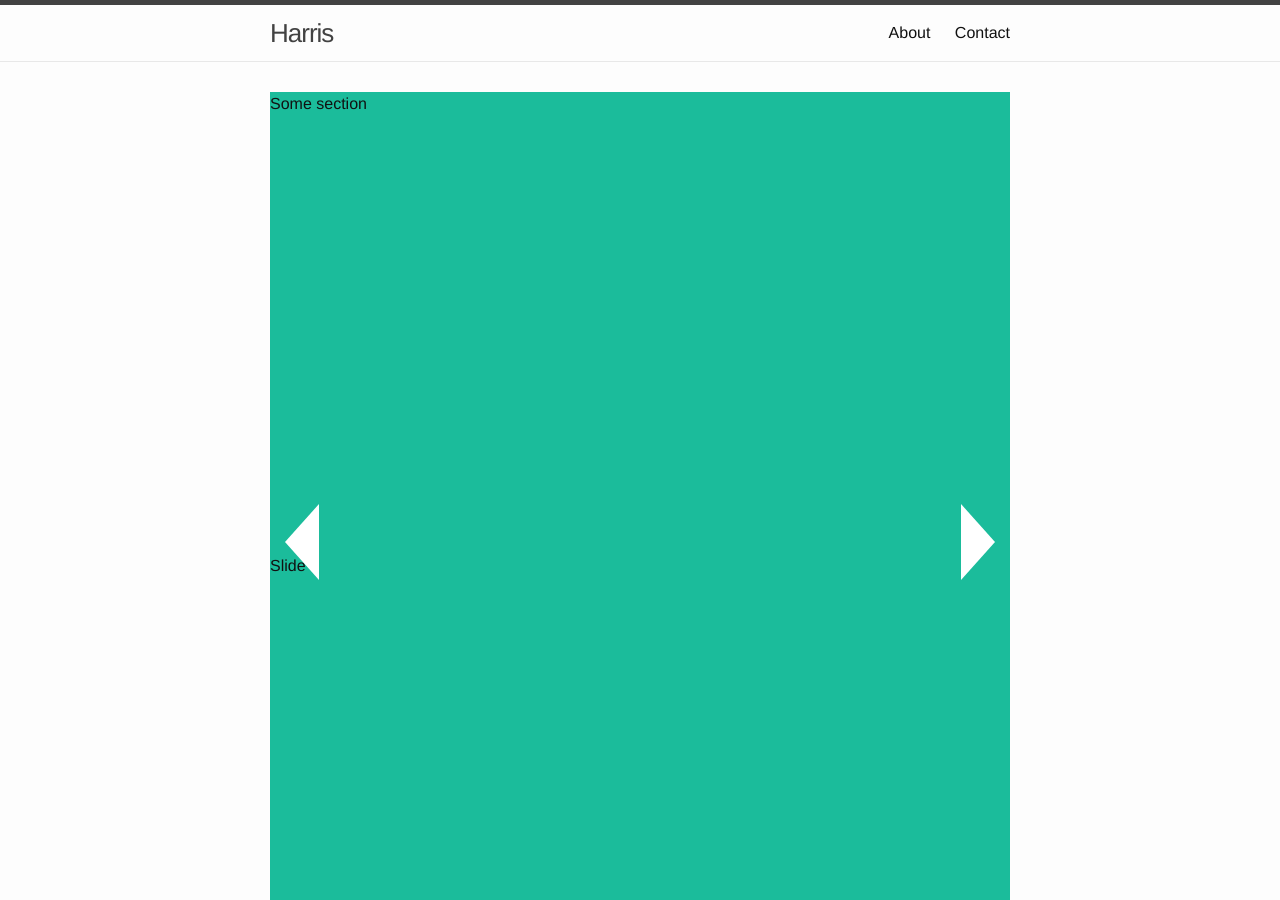
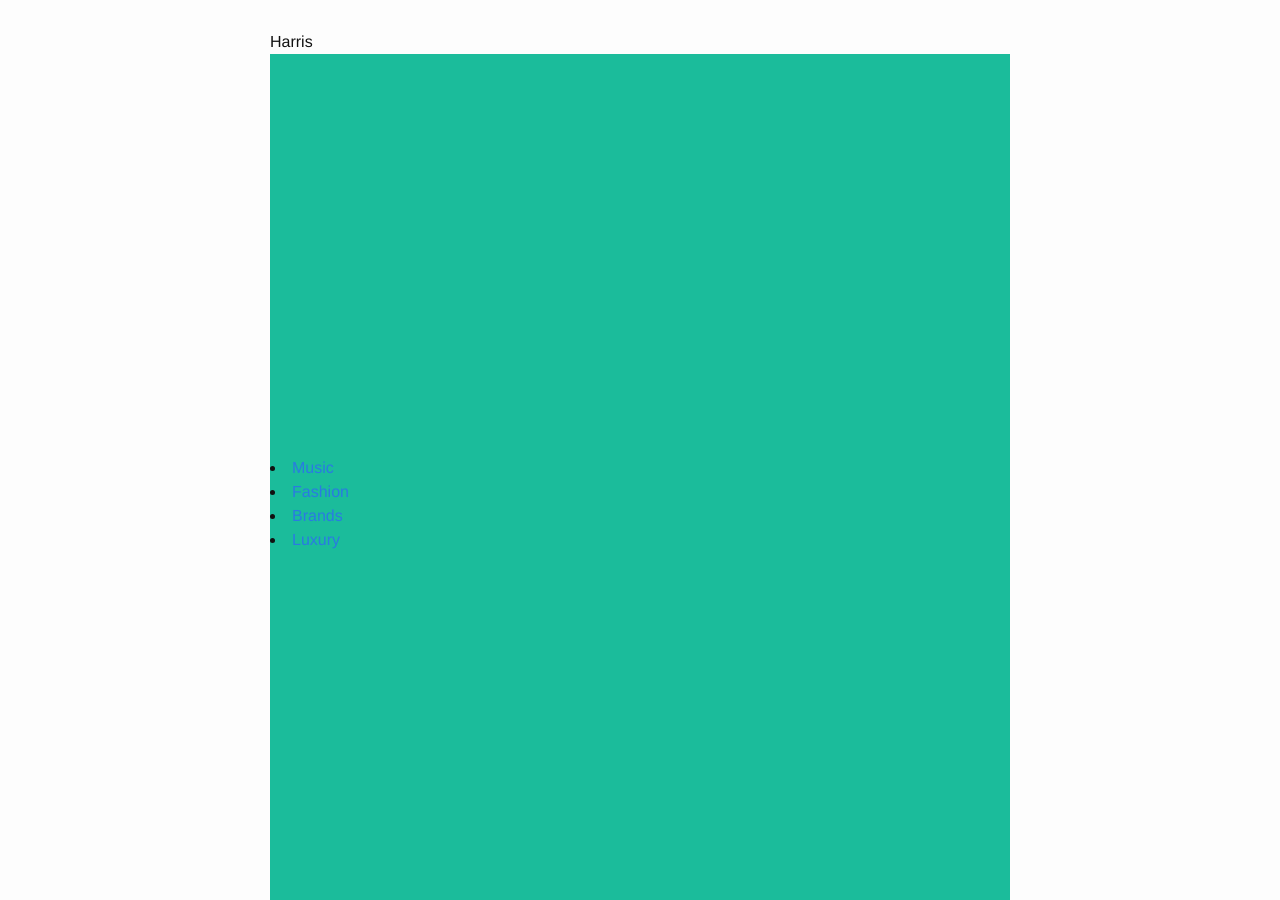
Before and after one commit to ulysses82/harris-site, a Jekyll site: the page built from index.html, in a window 1280 px wide. Built offline with Jekyll 4.4.1, drawn with Linux system fonts in a browser that asks for light colours; nearby versions of some CDN libraries; some of the changed text lies outside the part shown.

Commit message:
intropage

```diff
--- a/_layouts/default.html
+++ b/_layouts/default.html
@@ -5,7 +5,7 @@
 
   <body>
 
-    {% include header.html %}
+
 
     <div class="page-content">
       <div class="wrapper">
--- a/index.html
+++ b/index.html
@@ -1,21 +1,46 @@
 ---
 layout: default
 ---
+<div class="menu">
+  <div class="menu-half">
+  {{site.title}}
+  </div>
+
+</div>
+
 
 <div class="home">
 
-<div id="fullpage">
-  <div class="section">Some section
-<div class="slide"> Slide 1 </div>
-  <div class="slide"> Slide 2 </div>
-  <div class="slide"> Slide 3 </div>
-  <div class="slide"> Slide 4 </div>
 
 
+<div id="fullpage">
+  <div class="section">
+
+    <div id="intro-menu">
+      <div id="inner-block"
+      <ul id="navigation">
+          <li data-menuanchor="firstPage" class="active"><a href="#secondPage">Music</a></li>
+          <li data-menuanchor="secondPage"><a href="#3rdPage">Fashion</a></li>
+          <li data-menuanchor="3rdPage"><a href="#4thpage">Brands</a></li>
+          <li data-menuanchor="4thpage"><a href="#5thpage">Luxury</a></li>
+      </ul>
+      </div>
+    </div>
+    <div id="intro-slides">
+   </div>
+
   </div>
-  <div class="section">Some section</div>
-  <div class="section">Some section</div>
-  <div class="section">Some section</div>
+
+
+  <div class="section">Music
+      <div class="slide"> Slide 1 </div>
+        <div class="slide"> Slide 2 </div>
+        <div class="slide"> Slide 3 </div>
+        <div class="slide"> Slide 4 </div>
+  </div>
+  <div class="section">Fashion</div>
+  <div class="section">Brands</div>
+  <div class="section">Luxury</div>
 </div>
 
 
```
